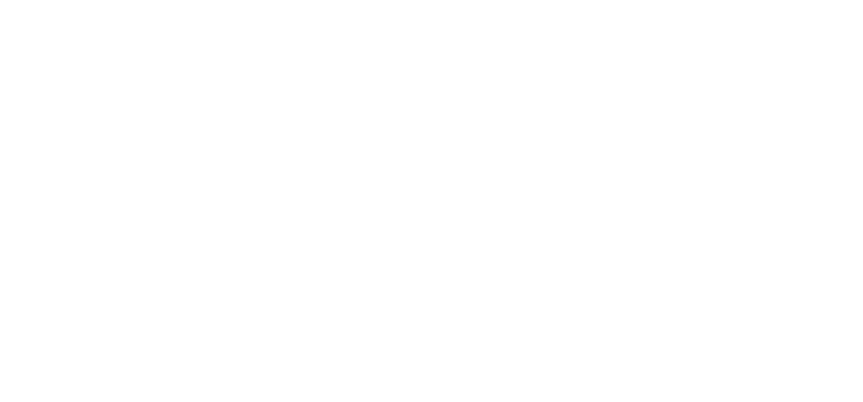
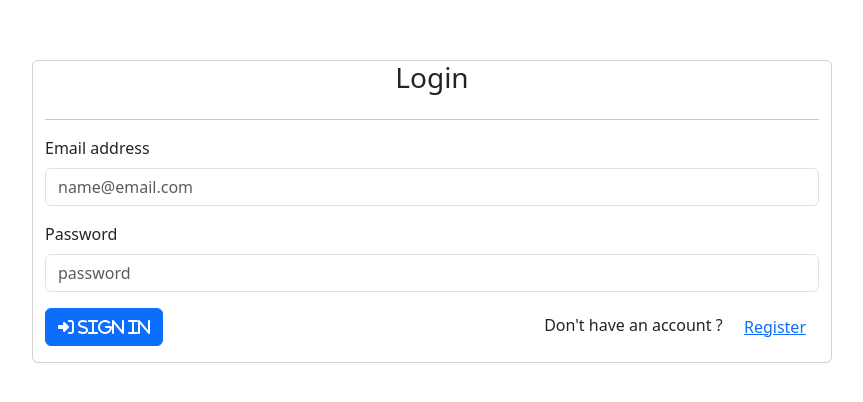
Before and after one commit to KZied/book-social-network, an Angular app in the folder book-network-ui/: page /login in a window 1280 px wide. Before the commit this address led to /. Shown: the part 132-534 px from the top of the page, without its empty margins (208-1071 px from the left). Built offline with nearby package versions, Linux system fonts and the light colour scheme.

Commit message:
Front-end | Login routing

```diff
--- a/book-network-ui/src/app/app-routing.module.ts
+++ b/book-network-ui/src/app/app-routing.module.ts
@@ -1,7 +1,13 @@
 import { NgModule } from '@angular/core';
 import { RouterModule, Routes } from '@angular/router';
+import {LoginComponent} from "./pages/login/login.component";
 
-const routes: Routes = [];
+const routes: Routes = [
+  {
+    path: 'login',
+    component: LoginComponent
+  }
+];
 
 @NgModule({
   imports: [RouterModule.forRoot(routes)],
--- a/book-network-ui/src/app/pages/login/login.component.html
+++ b/book-network-ui/src/app/pages/login/login.component.html
@@ -6,12 +6,12 @@
   </div>
   <div class="mb-3">
     <label for="login" class="form-label">Email address</label>
-    <input [(ngModel)]="authRequest.email"] type="email" class="form-control" id="login" placeholder="name@email.com">
+    <input [(ngModel)]="authRequest.email" type="email" class="form-control" id="login" placeholder="name@email.com">
   </div>
 
   <div class="mb-3">
     <label for="password" class="form-label">Password</label>
-    <input [(ngModel)]="authRequest.password"] type="password" class="form-control" id="password" placeholder="password">
+    <input [(ngModel)]="authRequest.password" type="password" class="form-control" id="password" placeholder="password">
   </div>
   <div class="d-flex justify-content-between mb-3">
     <button (click)="login()" type="button" class="btn btn-primary">
```
